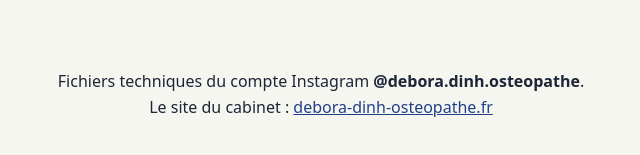
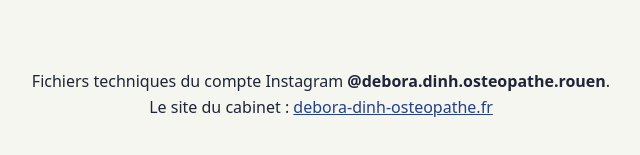
Before and after one commit to dimitri-fournaise-dev-ia/medias-instagram, a plain HTML site: page index.html in a window 1280 px wide. Shown: the part 329-484 px from the top of the page, without its empty margins (319-959 px from the left). Drawn offline with Linux system fonts and the light colour scheme.

Commit message:
Medias Instagram

```diff
--- a/index.html
+++ b/index.html
@@ -12,7 +12,7 @@
 </style>
 </head>
 <body>
-<p>Fichiers techniques du compte Instagram <strong>@debora.dinh.osteopathe</strong>.<br>
+<p>Fichiers techniques du compte Instagram <strong>@debora.dinh.osteopathe.rouen</strong>.<br>
 Le site du cabinet : <a href="https://debora-dinh-osteopathe.fr/">debora-dinh-osteopathe.fr</a></p>
 </body>
 </html>
```
Also changed, not shown: insta/2026-11-20-deroule-seance/slide-01.jpg (added), insta/2026-11-20-deroule-seance/slide-02.jpg (added), insta/2026-11-20-deroule-seance/slide-03.jpg (added), insta/2026-11-20-deroule-seance/slide-04.jpg (added), insta/2026-11-20-deroule-seance/slide-05.jpg (added), insta/2026-11-20-deroule-seance/slide-06.jpg (added), insta/2026-11-20-deroule-seance/slide-07.jpg (added), insta/2026-11-20-deroule-seance/slide-08.jpg (added).
